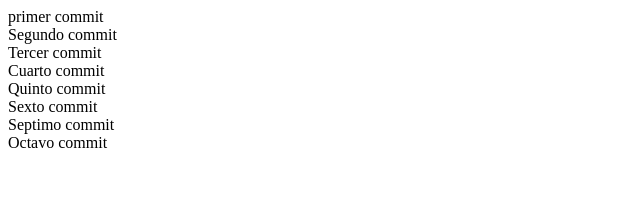
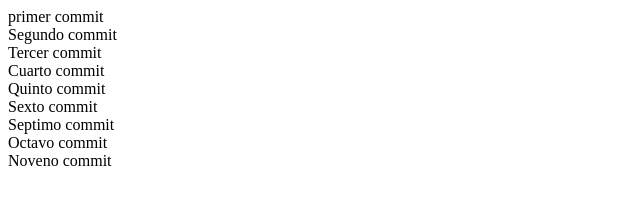
Before and after one commit to BuelvaBD/clase_miercoles_hoy, a plain HTML site: page index.html in a window 1280 px wide. Shown: the whole page, without its empty margins (0-640 px from the left). Drawn offline with Linux system fonts and the light colour scheme.

Commit message:
NINETH COMMIT

```diff
--- a/index.html
+++ b/index.html
@@ -14,6 +14,7 @@
     <div>Sexto commit</div>
     <div>Septimo commit</div>
     <div>Octavo commit</div>
+    <div>Noveno commit</div>
 
 </body>
 </html>
```
